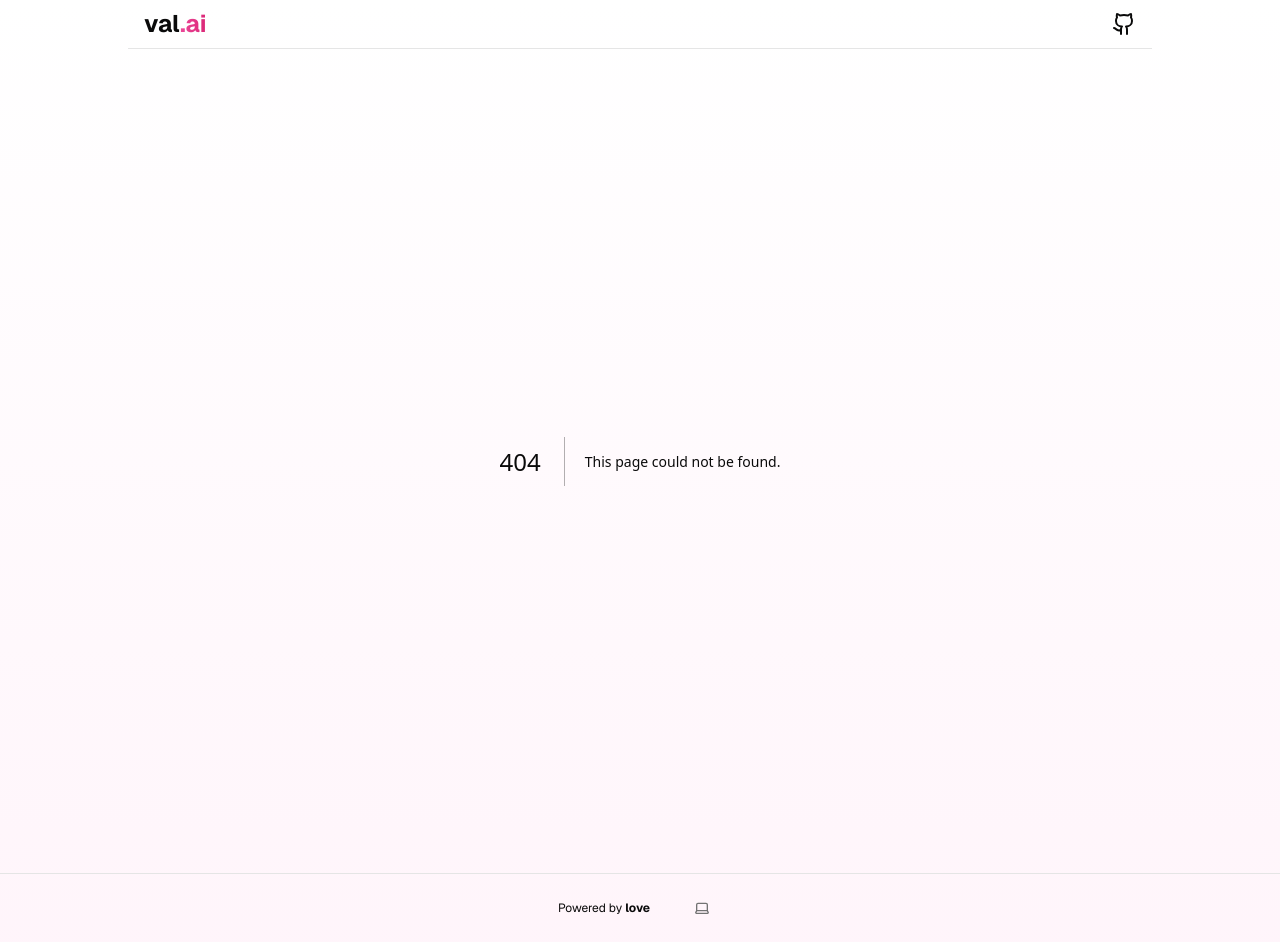
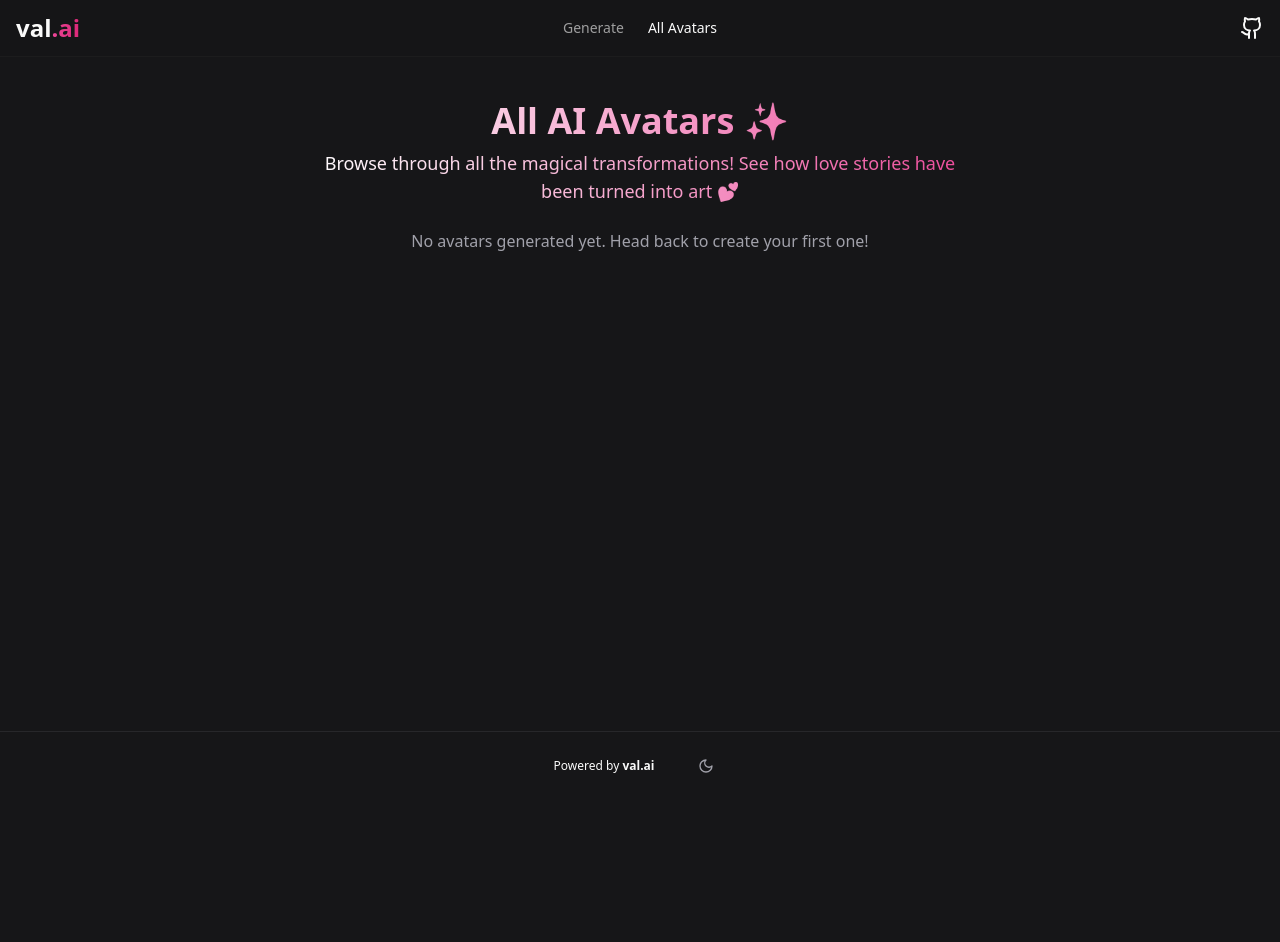
Before and after one commit to kinyichukwu/val-ai, a Next.js app: page /all-avatars in a window 1280 px wide. Before the commit this address had no page. After the commit the page ends 800 px from the top, so only its background shows below. Built offline with nearby package versions, Linux system fonts and the light colour scheme.

Commit message:
Implement navigation header and all avatars page; set default theme to dark

```diff
--- /dev/null
+++ b/app/all-avatars/page.tsx
@@ -0,0 +1,31 @@
+"use client";
+
+export default function AllAvatars() {
+  return (
+    <main className="flex min-h-[calc(100vh-170px)] flex-col items-center justify-start">
+      <div className="max-w-2xl w-full">
+        {/* Main Content */}
+        <div className="py-8 w-full">
+          <div className="w-full gap-2">
+            <div className="text-center mb-6">
+              <h1 className="text-4xl font-bold mb-2 bg-gradient-to-r from-white to-pink-500 text-transparent bg-clip-text">
+                All AI Avatars ✨
+              </h1>
+              <p className="text-lg bg-gradient-to-r from-white to-pink-500 text-transparent bg-clip-text">
+                Browse through all the magical transformations! See how love
+                stories have been turned into art 💕
+              </p>
+            </div>
+
+            {/* TODO: Add avatar grid here */}
+            <div className="grid grid-cols-2 md:grid-cols-3 gap-4">
+              <p className="text-muted-foreground text-center col-span-full">
+                No avatars generated yet. Head back to create your first one!
+              </p>
+            </div>
+          </div>
+        </div>
+      </div>
+    </main>
+  );
+}
--- a/app/layout.tsx
+++ b/app/layout.tsx
@@ -1,8 +1,8 @@
 import { ThemeSwitcher } from "@/components/theme-switcher";
+import { NavHeader } from "@/components/ui/nav-header";
 import { Geist } from "next/font/google";
 import { ThemeProvider } from "next-themes";
 import "./globals.css";
-import { Github } from "lucide-react";
 
 const defaultUrl = process.env.VERCEL_URL
   ? `https://${process.env.VERCEL_URL}`
@@ -21,36 +21,21 @@ const geistSans = Geist({
 
 export default function RootLayout({
   children,
-}: Readonly<{
+}: {
   children: React.ReactNode;
-}>) {
+}) {
   return (
     <html lang="en" className={geistSans.className} suppressHydrationWarning>
-      <body className="bg-background text-foreground bg-gradient-to-b from-background to-primary/5">
+      <body className="min-h-screen bg-background font-sans antialiased">
         <ThemeProvider
           attribute="class"
-          defaultTheme="system"
+          defaultTheme="dark"
           enableSystem
           disableTransitionOnChange
         >
-          <main className="min-h-screen flex flex-col">
-            <header className="w-full flex items-center justify-between border-b px-4 max-w-5xl mx-auto text-center text-xs gap-4 py-2">
-              <h1 className="text-2xl font-bold">
-                val
-                <span className="bg-gradient-to-r from-pink-500 to-pink-600 bg-clip-text text-transparent">
-                  .ai
-                </span>
-              </h1>
-              <a
-                href="https://github.com/yourusername/yourrepo"
-                target="_blank"
-                rel="noreferrer"
-                className="hover:text-pink-500 transition-colors"
-              >
-                <Github size={24} />
-              </a>
-            </header>
-
+          <div className="relative flex min-h-screen flex-col">
+            <NavHeader />
+            <main className="flex-1 flex flex-col">
               <div className="flex-1 flex flex-col gap-20 max-w-5xl p-3 w-full mx-auto">
                 {children}
               </div>
@@ -59,17 +44,18 @@ export default function RootLayout({
                 <p>
                   Powered by{" "}
                   <a
-                  href=""
+                    href="https://github.com/val-ai"
                     target="_blank"
                     className="font-bold hover:underline"
                     rel="noreferrer"
                   >
-                  love
+                    val.ai
                   </a>
                 </p>
                 <ThemeSwitcher />
               </footer>
             </main>
+          </div>
         </ThemeProvider>
       </body>
     </html>
--- a/components/theme-switcher.tsx
+++ b/components/theme-switcher.tsx
@@ -19,6 +19,7 @@ const ThemeSwitcher = () => {
   // useEffect only runs on the client, so now we can safely show the UI
   useEffect(() => {
     setMounted(true);
+    setTheme("dark");
   }, []);
 
   if (!mounted) {
--- /dev/null
+++ b/components/ui/nav-header.tsx
@@ -0,0 +1,107 @@
+"use client";
+
+import Link from "next/link";
+import { usePathname } from "next/navigation";
+import { cn } from "@/lib/utils";
+import { Menu, Github, X } from "lucide-react";
+import { useState } from "react";
+
+export function NavHeader() {
+  const pathname = usePathname();
+  const [isMenuOpen, setIsMenuOpen] = useState(false);
+
+  return (
+    <header className="w-full border-b border-border/40 bg-background/95 backdrop-blur supports-[backdrop-filter]:bg-background/60">
+      <div className="container flex h-14 max-w-screen-2xl items-center justify-between px-4">
+        {/* Logo */}
+        <Link href="/" className="flex items-center space-x-2">
+          <h1 className="text-2xl font-bold">
+            val
+            <span className="bg-gradient-to-r from-pink-500 to-pink-600 bg-clip-text text-transparent">
+              .ai
+            </span>
+          </h1>
+        </Link>
+
+        {/* Mobile Menu Button */}
+        <div className="flex items-center gap-4">
+          <button
+            onClick={() => setIsMenuOpen(!isMenuOpen)}
+            className="md:hidden"
+            aria-label="Toggle menu"
+          >
+            {isMenuOpen ? (
+              <X className="h-6 w-6" />
+            ) : (
+              <Menu className="h-6 w-6" />
+            )}
+          </button>
+
+          {/* GitHub Icon */}
+          <a
+            href="https://github.com/yourusername/yourrepo"
+            target="_blank"
+            rel="noreferrer"
+            className="hover:text-pink-500 transition-colors"
+          >
+            <Github size={24} />
+          </a>
+        </div>
+
+        {/* Desktop Navigation */}
+        <nav className="hidden md:flex items-center space-x-6 text-sm font-medium absolute left-1/2 -translate-x-1/2">
+          <Link
+            href="/"
+            className={cn(
+              "transition-colors hover:text-foreground/80",
+              pathname === "/" ? "text-foreground" : "text-foreground/60"
+            )}
+          >
+            Generate
+          </Link>
+          <Link
+            href="/all-avatars"
+            className={cn(
+              "transition-colors hover:text-foreground/80",
+              pathname === "/all-avatars"
+                ? "text-foreground"
+                : "text-foreground/60"
+            )}
+          >
+            All Avatars
+          </Link>
+        </nav>
+
+        {/* Mobile Navigation */}
+        {isMenuOpen && (
+          <div className="md:hidden absolute top-14 left-0 right-0 border-b border-border/40 bg-background/95 backdrop-blur supports-[backdrop-filter]:bg-background/60">
+            <nav className="flex flex-col text-sm font-medium p-4">
+              <Link
+                href="/"
+                className={cn(
+                  "py-2 transition-colors hover:text-foreground/80",
+                  pathname === "/" ? "text-foreground" : "text-foreground/60"
+                )}
+                onClick={() => setIsMenuOpen(false)}
+              >
+                Generate
+              </Link>
+              <Link
+                href="/all-avatars"
+                className={cn(
+                  "py-2 transition-colors hover:text-foreground/80",
+                  pathname === "/all-avatars"
+                    ? "text-foreground"
+                    : "text-foreground/60"
+                )}
+                onClick={() => setIsMenuOpen(false)}
+              >
+                All Avatars
+              </Link>
+            </nav>
+          </div>
+        )}
+      </div>
+    </header>
+  );
+}
```
Lines whose indentation alone changed are shown as unchanged.
